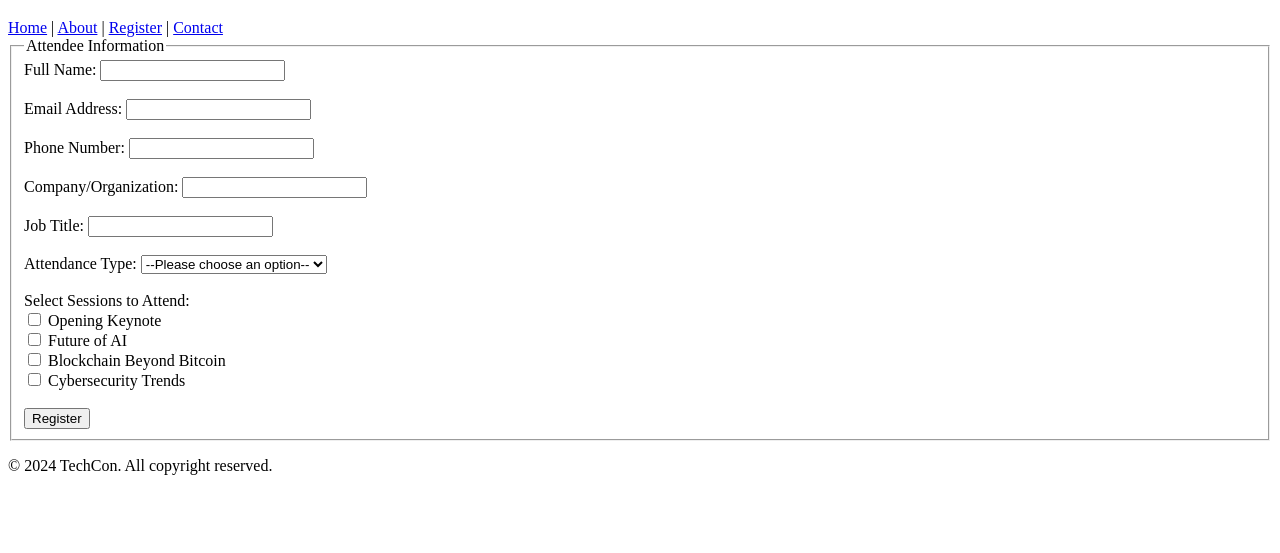
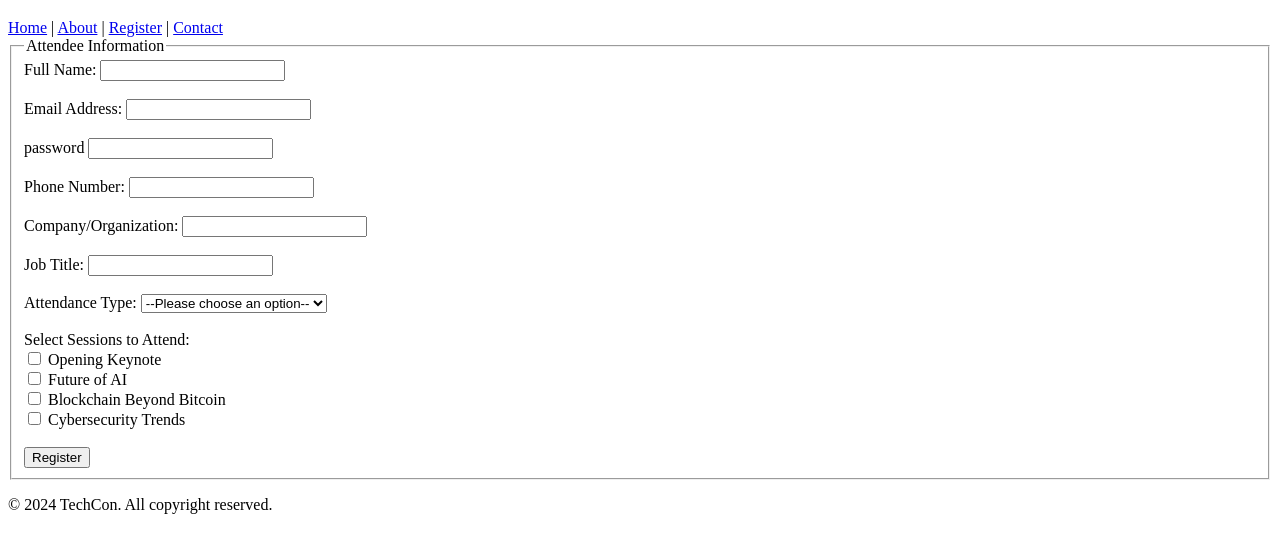
Before and after one commit to YOUSSEFLJ9/TechCon_HTML, a plain HTML site: page techcon_website/register.html in a window 1280 px wide. Shown: the part 61-614 px from the top of the page. Drawn offline with Linux system fonts and the light colour scheme.

Commit message:
add regester page

```diff
--- a/techcon_website/register.html
+++ b/techcon_website/register.html
@@ -25,6 +25,8 @@
             <label for="email">Email Address:</label>
             <input type="email" id="email" name="email" required><br><br>
 
+            <label for="password">password</label>
+            <input type="password" id="password" name="password" required><br><br>
             <label for="phone">Phone Number:</label>
             <input type="tel" id="phone" name="phone"><br><br>
 
@@ -51,7 +53,7 @@
             <input type="checkbox" id="session4" name="sessions" value="cybersecurity-trends">
             <label for="session4">Cybersecurity Trends</label><br><br>
 
-            <input type="submit" value="Register">
+            <button type="submit">Register</button>
         </fieldset>
       </form>
     </main>
```
Also changed, not shown: techcon_website/about.html (+1 -1 lines), techcon_website/index.html (+1 -1 lines), techcon_website/schedule.html (+1 -1 lines).
